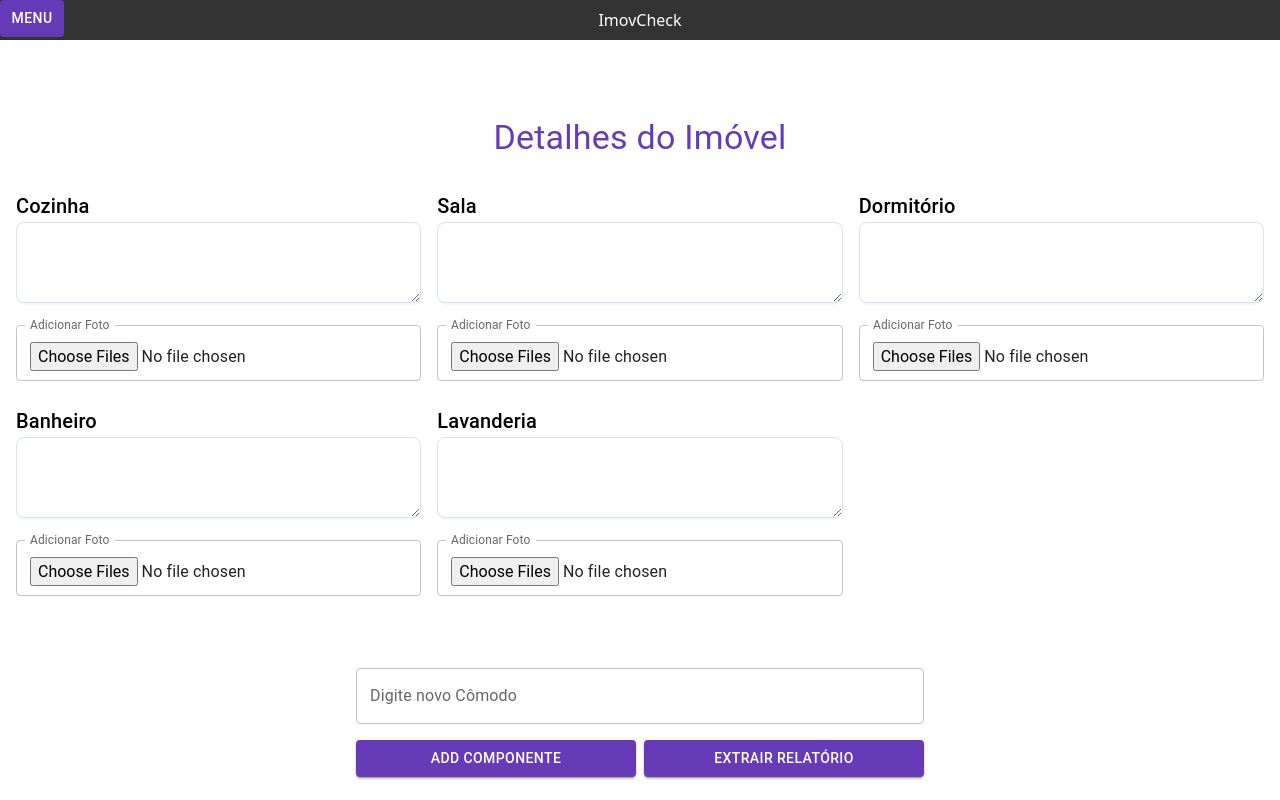
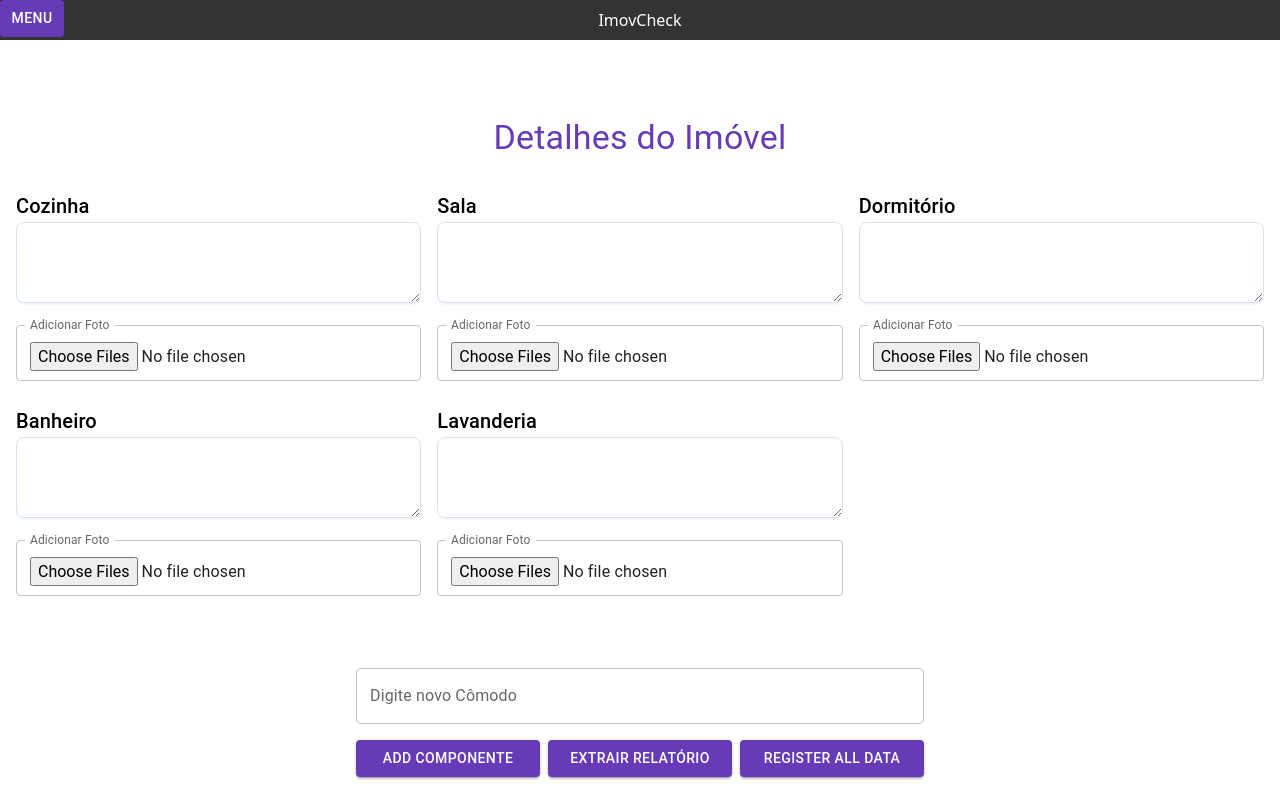
Before and after one commit to devGabyAlves/imov-check, a React (Vite) app: page /imoveis in a window 1280 px wide. Built offline with nearby package versions, Linux system fonts and the light colour scheme; sample sign-in values are in the browser's storage.

Commit message:
add infos imoveis

```diff
--- a/src/components/comodos_componentes.tsx
+++ b/src/components/comodos_componentes.tsx
@@ -86,6 +86,31 @@ const Componente = () => {
   const [novoNomeComponente, setNovoNomeComponente] = useState('');
   const [fotoModal, setFotoModal] = useState<string | null>(null);
 
+  const handleRegisterData = async () => {
+    const results = await Promise.all(componentes.map(async (componente) => {
+      const { name, description, photos } = componente;
+
+      const photosBase64 = await Promise.all(photos.map(async (photo) => {
+        const response = await fetch(photo);
+        const blob = await response.blob();
+        return new Promise((resolve, reject) => {
+          const reader = new FileReader();
+          reader.onloadend = () => resolve(reader.result);
+          reader.onerror = reject;
+          reader.readAsDataURL(blob);
+        });
+      }));
+
+      return {
+        name,
+        description,
+        photos: photosBase64
+      };
+    }));
+
+    console.log('Payload:', results);
+  };
+
   const handleDescricaoChange = (index: number, event: React.ChangeEvent<HTMLTextAreaElement>) => {
     const novosComponentes = [...componentes];
     novosComponentes[index].description = event.target.value;
@@ -111,14 +136,6 @@ const Componente = () => {
     setNovoNomeComponente('');
   };
 
-  const abrirModal = (foto: string) => {
-    setFotoModal(foto);
-  };
-
-  const fecharModal = () => {
-    setFotoModal(null);
-  };
-
   const handleExtrairRelatorio = () => {
     axios
       .post('URL_DA_API/relatorio', {
@@ -129,10 +146,17 @@ const Componente = () => {
       .catch((error) => console.error('Erro ao extrair relatório:', error));
   };
 
+  const abrirModal = (foto: string) => {
+    setFotoModal(foto);
+  };
+
+  const fecharModal = () => {
+    setFotoModal(null);
+  };
+
   return (
     <Box>
       <Header />
-
       <Menu />
 
       <Typography variant="h4" sx={{ mt: 10, mb: 2, color: '#673ab7', textAlign: 'center' }}>
@@ -203,6 +227,15 @@ const Componente = () => {
           >
             Extrair relatório
           </Button>
+
+          <Button
+            variant="contained"
+            onClick={handleRegisterData}
+            sx={{ backgroundColor: '#673ab7', color: '#fff', '&:hover': { backgroundColor: '#5e35b1' } }}
+            style={{ flex: 1 }}
+          >
+            Register All Data
+          </Button>
         </Stack>
       </Stack>
 
--- a/src/components/login.tsx
+++ b/src/components/login.tsx
@@ -56,10 +56,20 @@ const Login = () => {
   const { handleLoginCtx } = useLogin();
 
   const handleLogin = async (userData: UserData) => {
-    const response = await handleLoginCtx(userData);
-
-    if (response) {
-      setErrorMessage(response);
+    try {
+      const response = await axios.post('http://172.174.192.190/login', {
+        real_state: userData.hierarchy,
+        username: userData.username,
+        password: userData.password
+      });
+      localStorage.setItem('token', response.data.token);
+      window.location.href = '/pesquisa';
+    } catch (error: any) {
+      if (error.response) {
+        setErrorMessage(error.response.data.message || 'Erro desconhecido');
+      } else {
+        setErrorMessage('Erro de conexão com o servidor');
+      }
       setOpenModal(true);
     }
   };
@@ -68,9 +78,8 @@ const Login = () => {
     const fetchRealtyList = async () => {
       try {
         const response = await axios.get('http://172.174.192.190/get-real-states-list');
-        // Transformando a lista de strings em objetos com id e name
         const list = response.data.map((item: string, index: number) => ({
-          id: index.toString(), // Convertendo index para string para usar como id
+          id: index.toString(),
           name: item
         }));
         setRealtyList(list);
```
